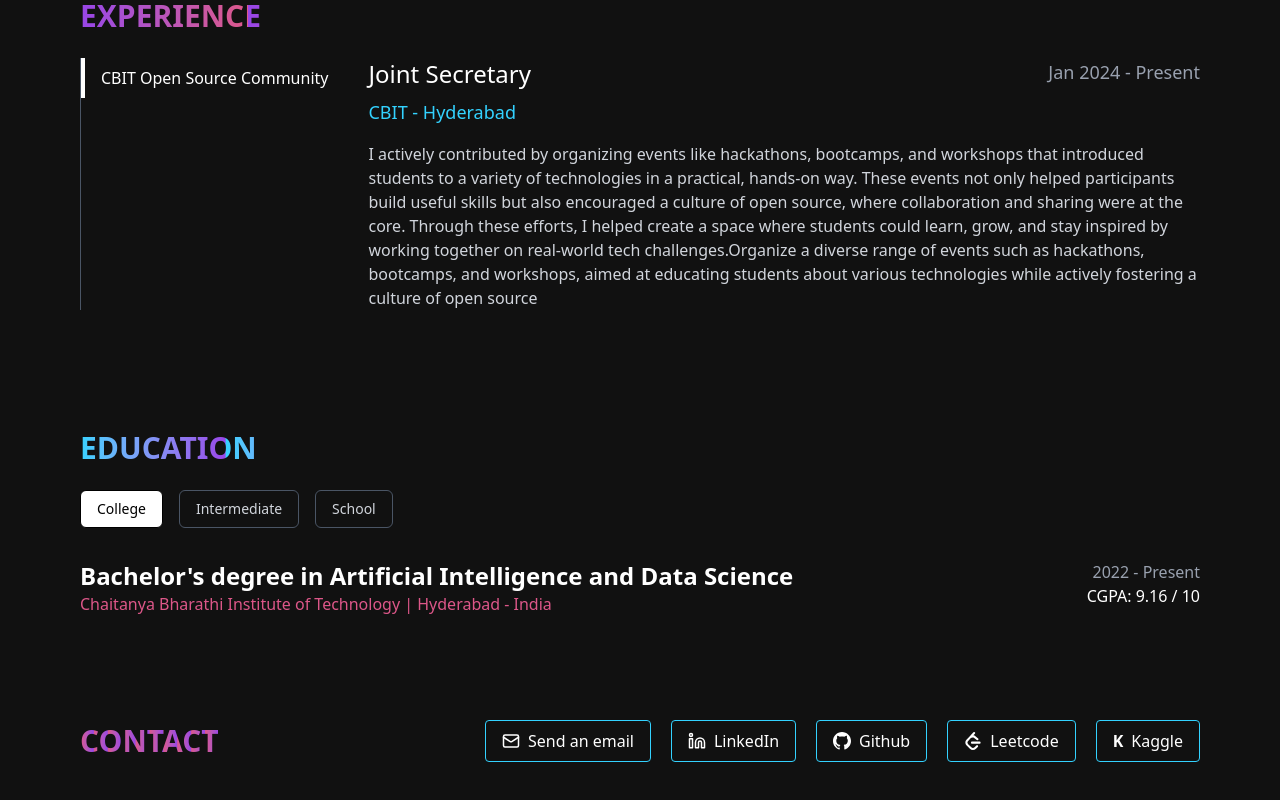
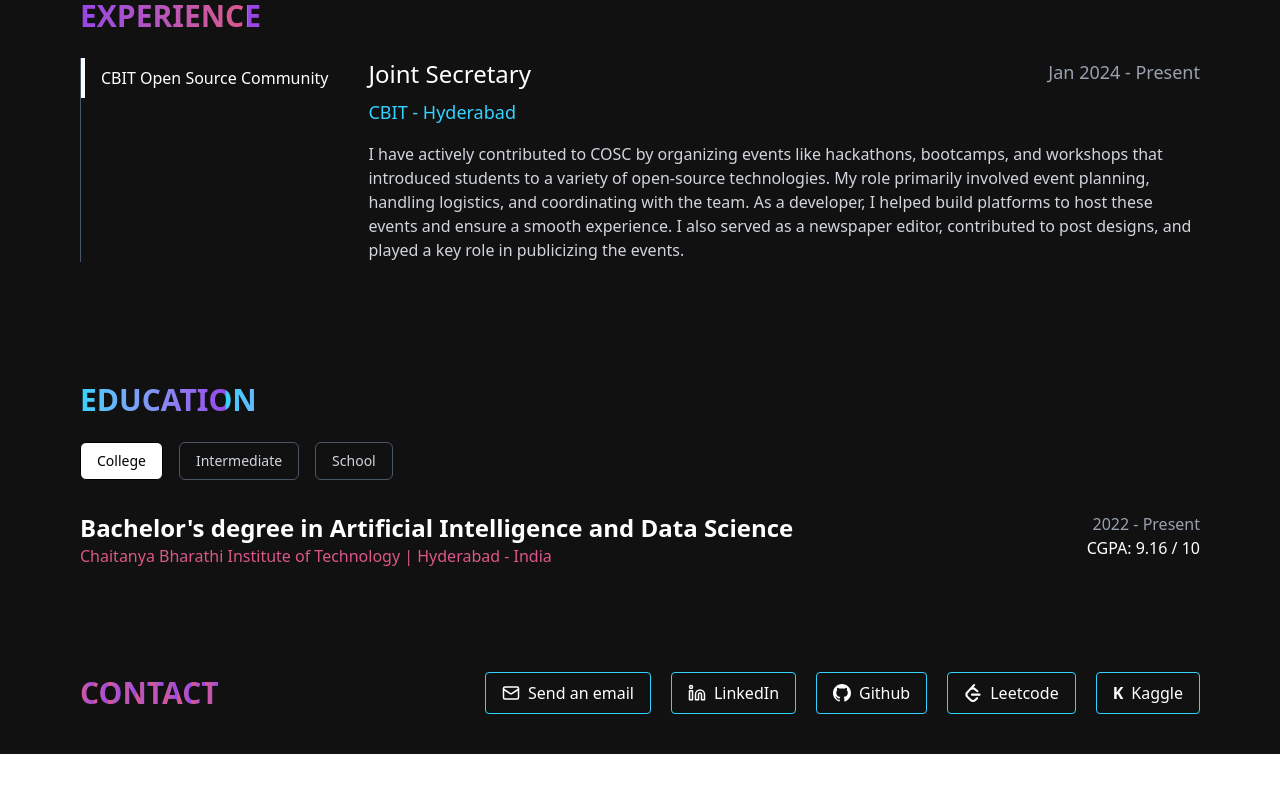
Before and after one commit to sneha9730/portfolio, a React (Vite) app: page / in a window 1280 px wide. Shown: the part 1894-2694 px from the top of the page. After the commit the page ends 2648 px from the top, so only its background shows below. Built offline with nearby package versions, Linux system fonts and the light colour scheme.

Commit message:
data update

```diff
--- a/src/sections/experience.tsx
+++ b/src/sections/experience.tsx
@@ -7,7 +7,7 @@ const experiences = [
     duration: "Jan 2024 - Present",
     location: "CBIT - Hyderabad",
     link: "https://cbitosc.github.io/",
-    tasks: "I actively contributed by organizing events like hackathons, bootcamps, and workshops that introduced students to a variety of technologies in a practical, hands-on way. These events not only helped participants build useful skills but also encouraged a culture of open source, where collaboration and sharing were at the core. Through these efforts, I helped create a space where students could learn, grow, and stay inspired by working together on real-world tech challenges.Organize a diverse range of events such as hackathons, bootcamps, and workshops, aimed at educating students about various technologies while actively fostering a culture of open source",
+    tasks: "I have actively contributed to COSC by organizing events like hackathons, bootcamps, and workshops that introduced students to a variety of open-source technologies. My role primarily involved event planning, handling logistics, and coordinating with the team. As a developer, I helped build platforms to host these events and ensure a smooth experience. I also served as a newspaper editor, contributed to post designs, and played a key role in publicizing the events.",
   },
 ];
 
```
